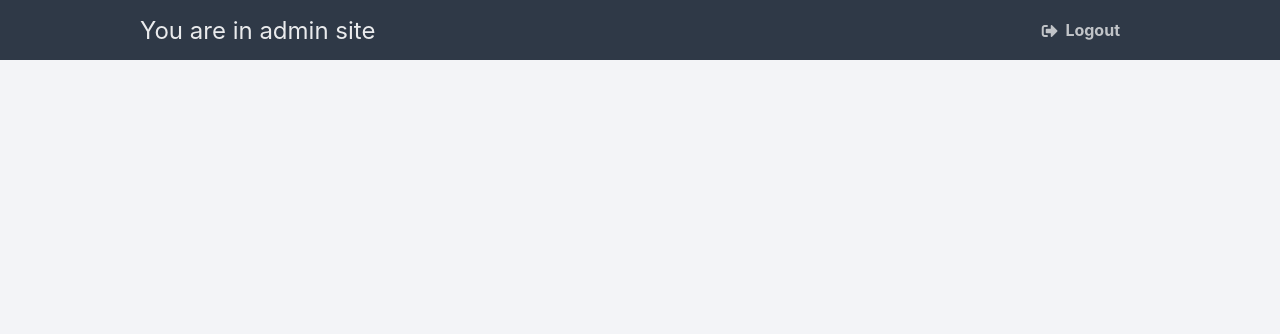
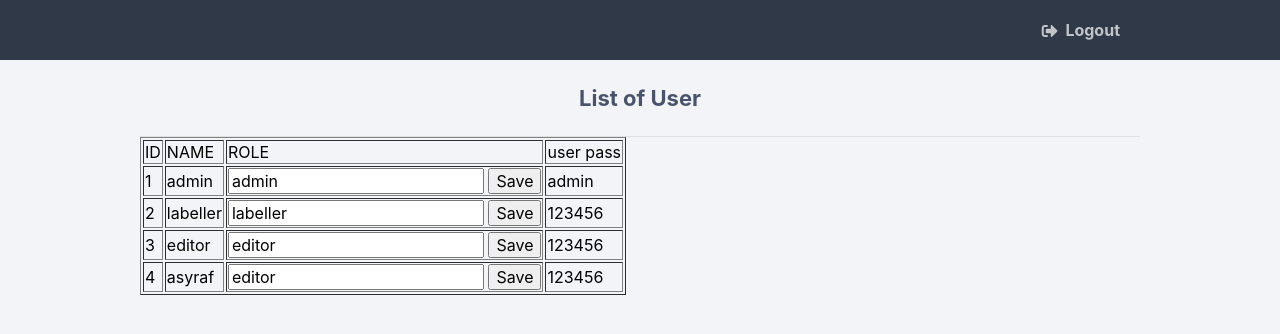
Before and after one commit to labeling-system/image-labeling-backend, a Flask app: page /home/admin in a window 1280 px wide. Shown: the top 334 px of the page. Run offline with Flask 2, Linux system fonts and the light colour scheme; the visitor is signed in with stand-in values (Sample User, id 1); data comes from the database, SQL or seed files in the repository.

Commit message:
integration user_role and login

```diff
--- a/main.py
+++ b/main.py
@@ -165,8 +165,43 @@ def user_role(user):
 @app.route('/home/admin')
 @flask_login.login_required
 def admin():
-    msg = "You are in admin site"
-    return render_template('home.html', msg=msg)
+    # msg = "You are in admin site"
+    # return render_template('home.html', msg=msg)
+    conn = sql.connect("users.db")
+    # print("Database opened succesfully")
+    cursor = conn.execute("SELECT * FROM USER")
+    return render_template("list_user.html", rows = cursor)
+    # print("Operation done successfully")
+    conn.close()
+
+@app.route('/home/admin/<int:id>',methods = ['POST', 'GET'])
+def save(id):
+    # error message
+    # msg = ''
+    # check if "role" POST request is exist (admin submitted form to update role)
+    if request.method == 'POST':
+        role = request.form['role']
+        roles = ['admin', 'labeller', 'editor']
+        # check if role is admin/labeller/editor
+        if (role in roles):
+            try:
+                conn = sql.connect("users.db")
+                cur = conn.cursor()
+                cur.execute("UPDATE USER SET ROLE=? WHERE ID=?;", (role, id))
+
+                print("Total", cur.rowcount, "records updated")
+                conn.commit()
+                cur.close()
+
+            except Error as e:
+                print(e)
+            finally:
+                if conn:
+                    conn.close()
+        else:
+            return("Invalid input. ROLE = [admin, editor, labeller]")
+
+    return redirect(url_for('admin'))
 
 @app.route('/home/labeller')
 @flask_login.login_required
--- a/templates/list_user.html
+++ b/templates/list_user.html
@@ -1,7 +1,7 @@
-<!doctype html>
-<html>
-    <body>
-        <h2 style = "text-align: center;">List of User</h2>
+{% extends 'home.html' %}
+
+{% block content %}
+    <h2 style = "text-align: center;">List of User</h2>
         <table border = 1>
             <thead>
                 <td>ID</td>
@@ -23,5 +23,4 @@
                 </tr>
             {% endfor %}
         </table>
-    </body>
-</html>
+{% endblock %}
```
